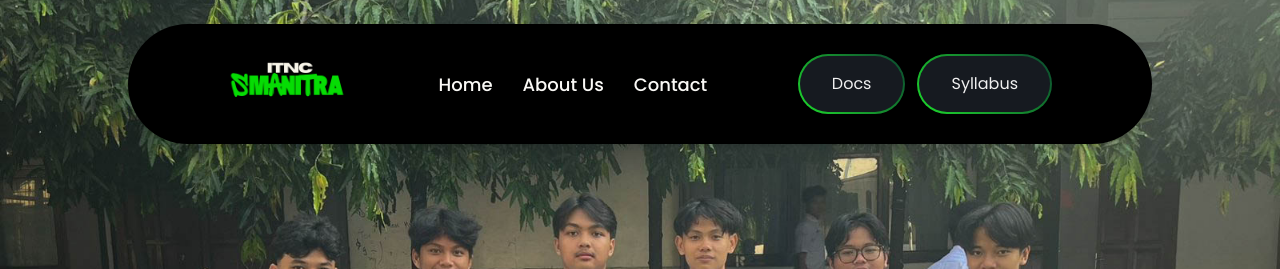
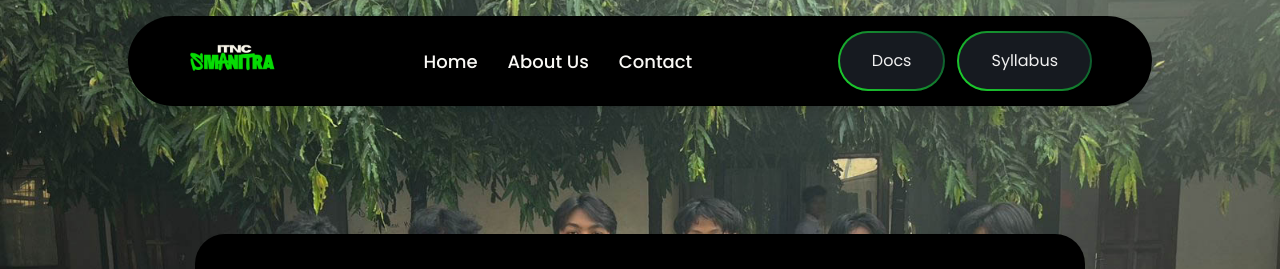
Before and after one commit to ITNCNitra/itncnitra.github.io, a website: page index.html in a window 1280 px wide. Shown: the top 269 px of the page. Drawn offline with Linux system fonts and the light colour scheme.

Commit message:
fix navbar link and size

```diff
--- a/index.html
+++ b/index.html
@@ -14,13 +14,11 @@
 
 	<!-- Content wrapper -->
 	<div class="relative z-[1]">
-    <nav
-			class="w-full mx-auto mt-6 px-[10%]">
-			<div
-				class="bg-black backdrop-blur rounded-[100px] px-[100px]
-							 flex items-center justify-between shadow-lg">
-				<a href="https://itncnitra.github.io/ITNC/#" class="shrink-0">
-					<img src="src/img/logo.png" alt="ITNC Logo" class="w-[120px] cursor-pointer"/>
+    <nav class="w-full mx-auto mt-4 px-[10%]"> <!--outer -->
+			<div class="bg-black backdrop-blur rounded-[50px] px-[60px]
+							 flex items-center justify-between shadow-lg"> <!-- inner -->
+				<a href="https://itncnitra.github.io" class="shrink-0">
+					<img src="src/img/logo.png" alt="ITNC Logo" class="w-[90px] cursor-pointer"/>
 				</a>
 
 				<ul class="hidden md:flex items-center space-x-[30px]">
```
Also changed, not shown: src/output.css.
